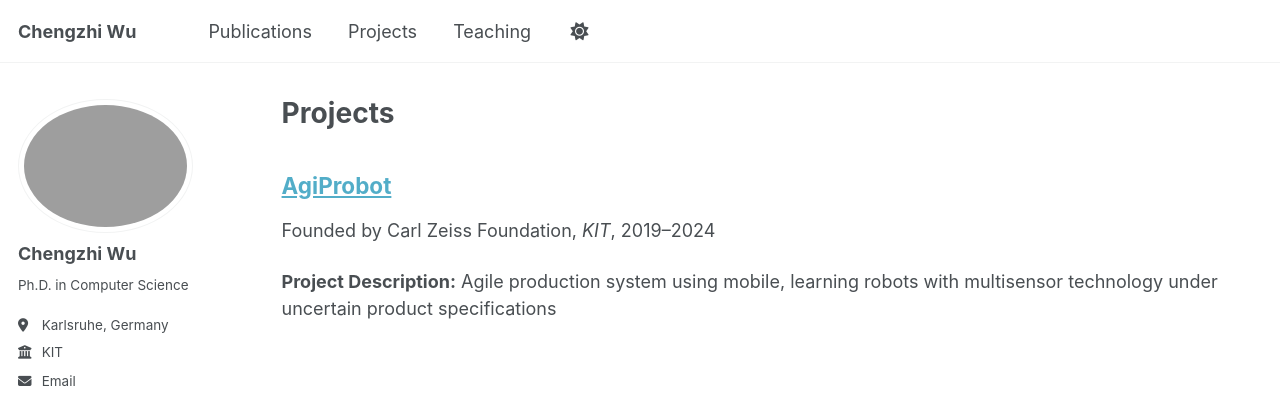
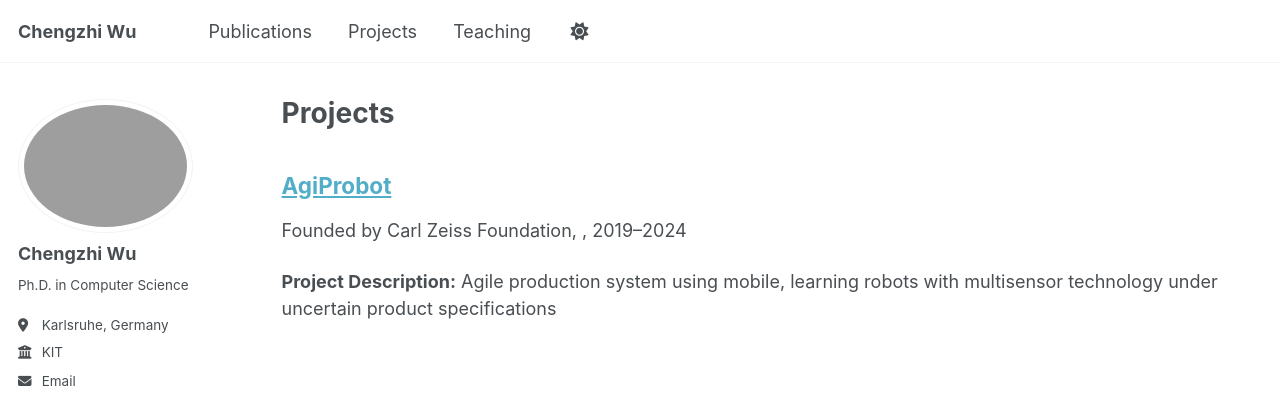
Before and after one commit to stevenczwu/stevenczwu.github.io, a Jekyll site: the page built from _pages/projects.html, in a window 1280 px wide. Shown: the top 405 px of the page. Built offline with Jekyll 4.4.1, drawn with Linux system fonts in a browser that asks for light colours; some web fonts are replaced.

Commit message:
update Agiprobot

```diff
--- a/_layouts/single.html
+++ b/_layouts/single.html
@@ -39,8 +39,8 @@
 
         {% if post.collection == 'teaching' or post.collection == 'projects'%}
           <p>
-            {{ post.type }},
-            <i>{{ post.venue }}</i>,
+            {% if post.type%}}{{ post.type }}, {% endif %}
+            {% if post.venue%}}<i>{{ post.venue }}</i>, {% endif %}
             {% if post.start_date and post.end_date %}
               {{ post.start_date | date: "%Y" }}–{{ post.end_date | date: "%Y" }}
             {% elsif post.start_date %}
--- a/_projects/AgiProbot.md
+++ b/_projects/AgiProbot.md
@@ -3,7 +3,6 @@
 collection: projects
 type: "Founded by Carl Zeiss Foundation"
 permalink: /projects/AgiProbot
-venue: "KIT"
 excerpt: '<b>Project Description:</b> Agile production system using mobile, learning robots with multisensor technology under uncertain product specifications'
 date: 2019-04-01
 start_date: 2019-04-01
```
